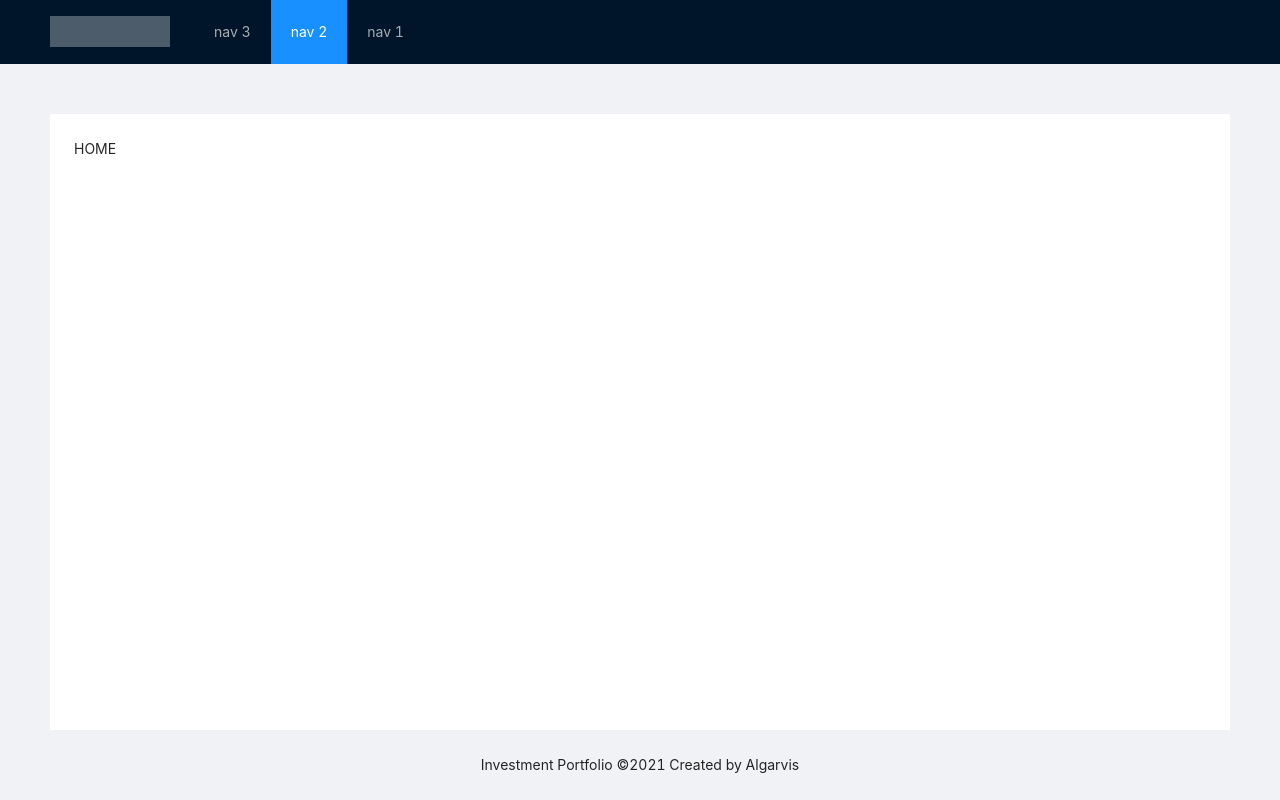
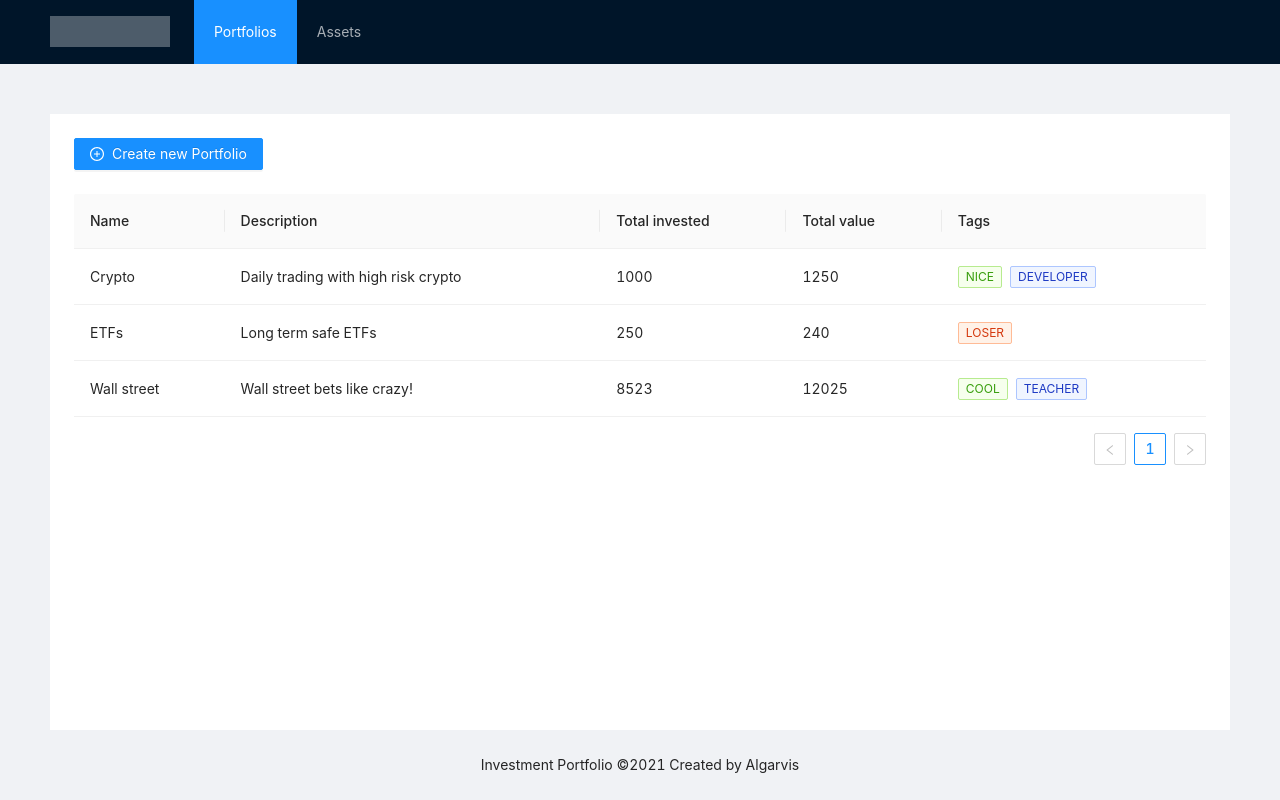
Before and after one commit to algarvis/investment-portfolio, a React (Create React App) app in the folder react/: page /portfolios in a window 1280 px wide. Built offline with nearby package versions, Linux system fonts and the light colour scheme.

Commit message:
Added Portfolios page

```diff
--- /dev/null
+++ b/react/src/Portfolios/Portfolios.css
@@ -0,0 +1,3 @@
+.ip-table-actions {
+  padding-bottom: 24px;
+}
--- /dev/null
+++ b/react/src/Portfolios/Portfolios.tsx
@@ -0,0 +1,96 @@
+import './Portfolios.css';
+import { Table, Tag, Button } from 'antd';
+import React from 'react';
+import { PlusCircleOutlined } from '@ant-design/icons';
+
+interface Portfolio {
+  name: string;
+  description: string;
+  totalInvested: number;
+  totalValue: number;
+  tags: string[];
+}
+
+export class Portfolios extends React.Component {
+
+  private columns = [
+    {
+      title: 'Name',
+      dataIndex: 'name',
+      key: 'name',
+    },
+    {
+      title: 'Description',
+      dataIndex: 'description',
+      key: 'description',
+    },
+    {
+      title: 'Total invested',
+      dataIndex: 'totalInvested',
+      key: 'totalInvested',
+    },
+    {
+      title: 'Total value',
+      dataIndex: 'totalValue',
+      key: 'totalValue',
+    },
+    {
+      title: 'Tags',
+      key: 'tags',
+      dataIndex: 'tags',
+      render: (tags: string[]) => (
+        <>
+          {tags.map(tag => {
+            let color = tag.length > 5 ? 'geekblue' : 'green';
+            if (tag === 'loser') {
+              color = 'volcano';
+            }
+            return (
+              <Tag color={color} key={tag}>
+                {tag.toUpperCase()}
+              </Tag>
+            );
+          })}
+        </>
+      ),
+    },
+  ];
+
+  private data: Portfolio[] = [
+    {
+      name: 'Crypto',
+      description: 'Daily trading with high risk crypto',
+      totalInvested: 1000,
+      totalValue: 1250,
+      tags: ['nice', 'developer'],
+    },
+    {
+      name: 'ETFs',
+      description: 'Long term safe ETFs',
+      totalInvested: 250,
+      totalValue: 240,
+      tags: ['loser'],
+    },
+    {
+      name: 'Wall street',
+      description: 'Wall street bets like crazy!',
+      totalInvested: 8523,
+      totalValue: 12025,
+      tags: ['cool', 'teacher'],
+    },
+  ];
+
+  render() {
+    return (
+      <div id="portfolios-container">
+        <div className="ip-table-actions">
+          <Button type="primary" icon={<PlusCircleOutlined />}>
+            Create new Portfolio
+          </Button>
+        </div >
+
+        <Table columns={this.columns} dataSource={this.data} />
+      </div >
+    );
+  }
+}
--- a/react/src/app/App.tsx
+++ b/react/src/app/App.tsx
@@ -8,6 +8,7 @@ import {
   Route,
   Link
 } from "react-router-dom";
+import { Portfolios } from '../Portfolios/Portfolios';
 
 const { Header, Content, Footer } = Layout;
 
@@ -19,22 +20,21 @@ class App extends React.Component {
         <Layout>
           <Header>
             <div className="logo" />
-            <Menu theme="dark" mode="horizontal" defaultSelectedKeys={['2']}>
-              <Menu.Item key="3"><Link to="/topics">nav 3</Link></Menu.Item>
-              <Menu.Item key="2"><Link to="/about">nav 2</Link></Menu.Item>
-              <Menu.Item key="1"><Link to="/">nav 1</Link></Menu.Item>
+            <Menu theme="dark" mode="horizontal" defaultSelectedKeys={['portfolios']}>
+              <Menu.Item key="portfolios"><Link to="/portfolios">Portfolios</Link></Menu.Item>
+              <Menu.Item key="assets"><Link to="/assets">Assets</Link></Menu.Item>
             </Menu>
           </Header>
           <Content>
             <Switch>
-              <Route path="/about">
-                ABOUT
+              <Route path="/portfolios">
+                <Portfolios />
               </Route>
-              <Route path="/topics">
-                TOPIS
+              <Route path="/assets">
+                assets
               </Route>
               <Route path="/">
-                HOME
+                404 not found
               </Route>
             </Switch>
           </Content>
```
